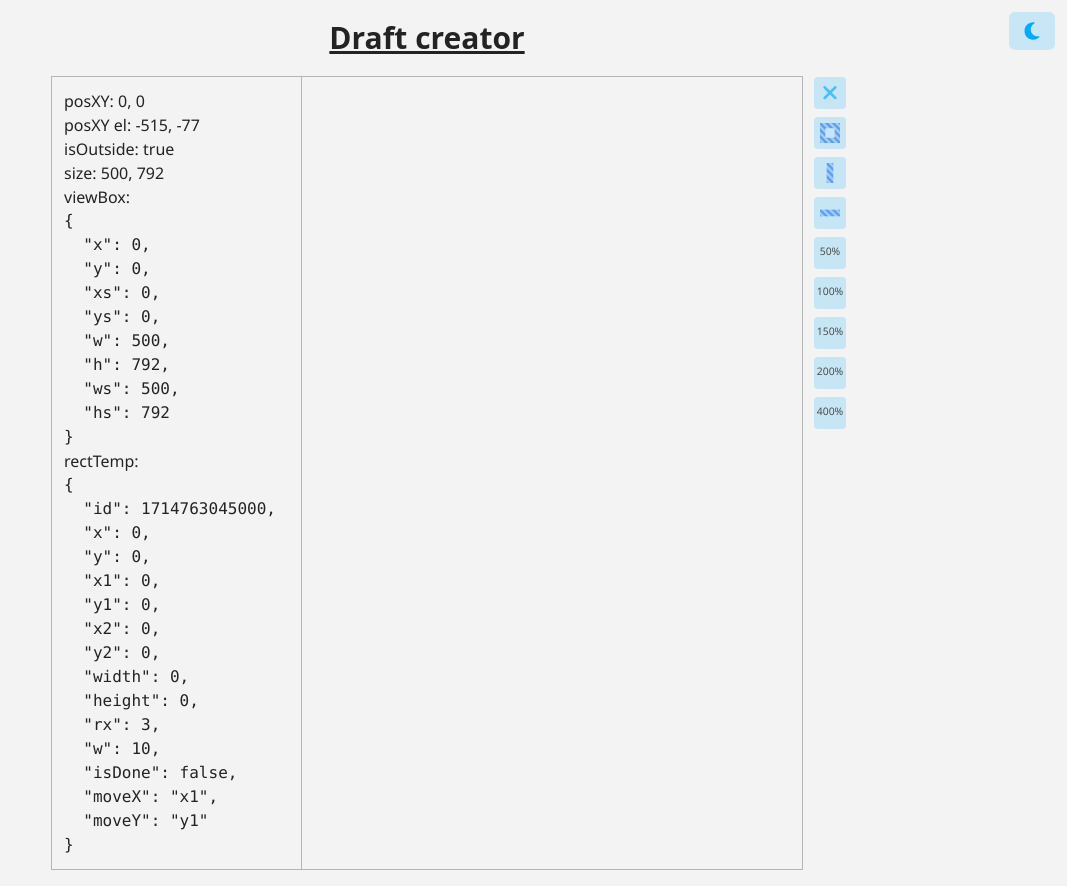
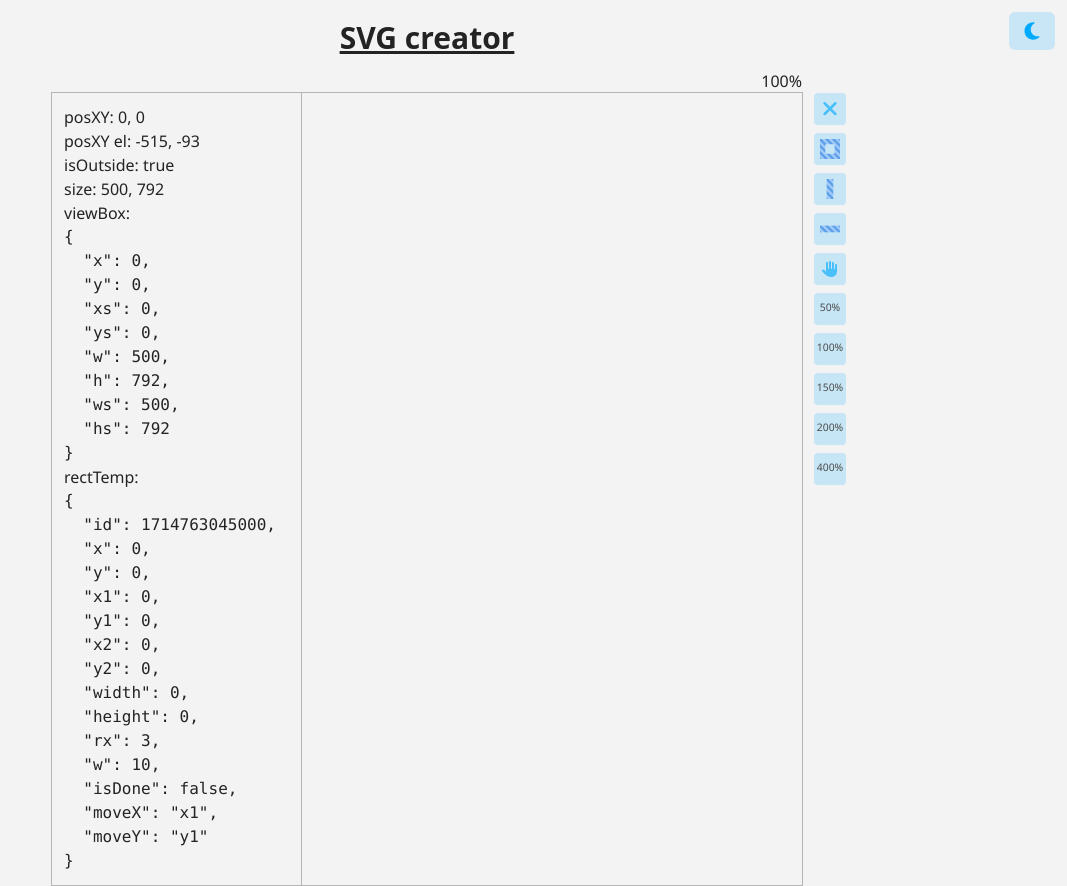
Before and after one commit to Argfan/svg_creator, a Vue app: page / in a window 1280 px wide. Shown: the whole page, without its empty margins (213-1280 px from the left). Built offline with nearby package versions, Linux system fonts and the light colour scheme.

Commit message:
14.05.24

```diff
--- a/src/App.vue
+++ b/src/App.vue
@@ -13,8 +13,8 @@
     <svg v-else class="h-5 w-5" xmlns="http://www.w3.org/2000/svg" viewBox="0 0 384 512"><path d="M223.5 32C100 32 0 132.3 0 256S100 480 223.5 480c60.6 0 115.5-24.2 155.8-63.4c5-4.9 6.3-12.5 3.1-18.7s-10.1-9.7-17-8.5c-9.8 1.7-19.8 2.6-30.1 2.6c-96.9 0-175.5-78.8-175.5-176c0-65.8 36-123.1 89.3-153.3c6.1-3.5 9.2-10.5 7.7-17.3s-7.3-11.9-14.3-12.5c-6.3-.5-12.6-.8-19-.8z"/></svg>
   </button>
 
-  <h1 class="text-3xl font-bold underline text-center dark:text-gray-200 p-5">
-    Draft creator
+  <h1 class="text-3xl font-bold underline text-center dark:text-gray-200 p-5 mb-4">
+    SVG creator
   </h1>
 
   <div class="flex justify-center">
--- a/src/components/SvgContainer.vue
+++ b/src/components/SvgContainer.vue
@@ -14,10 +14,10 @@ import ViewBox from '../models/ViewBox';
 
 const target = ref(null)
 
-// const { x, y, elementX, elementY, isOutside } = useMouseInElement(target)
+const { x, y, elementX, elementY, isOutside, elementWidth, elementHeight } = useMouseInElement(target)
 
 const me = useMEStore()
-const { x, y, elementX, elementY, isOutside, elementWidth, elementHeight } = toRefs(me)
+// const { x, y, elementX, elementY, isOutside, elementWidth, elementHeight } = toRefs(me)
 // const {sourceType, x, y, elementX, elementY, isOutside, elementPositionX, elementPositionY, elementWidth, elementHeight } = useMouseInElement(target)
 
 
@@ -32,14 +32,28 @@ const isDraw = ref(false)
 
 const cursor = ref(cursorArr.a)
 
+const isHand = ref(false)
+const isViewBoxMove = ref(false)
+
+const dX = ref(0)
+const dY = ref(0)
+
 const mouseDown = () => {
   if(isDrawRect.value){
     isDraw.value = true
+  }
+  if(isHand.value) {
+    isViewBoxMove.value = true
+    dX.value = elementX.value + viewBox.x * sArr[sIndex.value]/100
+    dY.value = elementY.value + viewBox.y * sArr[sIndex.value]/100
+    resume()
   }
 }
 
 const mouseUp = () => {
   isDraw.value = false
+  isViewBoxMove.value = false
+  pause()
   if(isDrawRect.value) {
     isDrawRect.value = false
     if(rectTemp.width>40 && rectTemp.height>40) {
@@ -50,20 +64,8 @@ const mouseUp = () => {
     Object.assign(rectTemp, new RRect)
   }
   // if(isVisible.value) rect.isDone = true
-
 }
 
-// const rr = computed(() => {
-//   if (isDraw.value) {
-//     rect.x1 = Math.round(Math.min(rect.x, elementX.value))
-//     rect.x2 = Math.round(Math.max(rect.x, elementX.value))
-//     rect.y1 = Math.round(Math.min(rect.y, elementY.value))
-//     rect.y2 = Math.round(Math.max(rect.y, elementY.value))
-//   }
-//   rect.width = Math.abs(rect.x1 - rect.x2)
-//   rect.height = Math.abs(rect.y1 - rect.y2)
-//   return rect
-// })
 
 const isVisible = computed(() => {
   // if (!isDraw.value) {
@@ -81,19 +83,26 @@ const updateRect = (i: number, r:RRect)=>{
   rectList.value[i]=r
 }
 const addRect = ()=>{
+  clearCursor()
   isDrawRect.value = true
   cursor.value = cursorArr.c
+}
+const handClick = ()=>{
+  clearCursor()
+  isHand.value = true
+  cursor.value = cursorArr.g
+}
+const clearCursor = ()=>{
+  isDrawRect.value = false
+  isHand.value = false
+  cursor.value = cursorArr.a
 }
 
 const {sArrSet} = useScalingContainer()
 const {viewBoxSet} = useViewBox()
 
-
-
 const sArr = ScalingArray
 const sIndex = ref(4)
-
-// const vbs:Ref<number> = ref(sArr[sIndex.value])
 
 const vbScaling = (n: number)=>{
   sIndex.value = n
@@ -114,8 +123,6 @@ const viewBoxScaling = ()=>{
 }
 
 watchOnce(elementWidth, ()=>{
-  console.log(elementWidth.value);
-  console.log(elementHeight.value);
   viewBox.ws = Math.round(elementWidth.value)
   viewBox.hs = Math.round(elementHeight.value)
   viewBox.w=viewBox.ws
@@ -123,28 +130,21 @@ watchOnce(elementWidth, ()=>{
   viewBoxSet(viewBox)
 })
 
+const { pause, resume } = watchPausable(
+  [elementX, elementY], () => wer(),
+)
+pause()
+const wer = ()=>{
+  viewBox.x = -(elementX.value-dX.value) * 100/sArr[sIndex.value]
+  viewBox.y = -(elementY.value-dY.value) * 100/sArr[sIndex.value]
+  viewBoxSet(viewBox)
+}
+
+
+
 onMounted(()=>{
   me.MEInint(target.value)
-  console.log(target.value);
-
-  console.log(elementWidth.value);
-  console.log('scroll');
-  // console.log(elementHeight.value);
-
-  // viewBox.w = elementWidth.value
-  // viewBox.h = elementHeight.value
-
-  // window.addEventListener('click', ()=>{
-  //   console.log('scroll');
-  // })
 })
-
-onUnmounted(()=>{
-  // window.removeEventListener('click', ()=>{
-  //   'remove'
-  // })
-})
-
 
 
 useEventListener(window, 'mousewheel', (evt: WheelEvent) => {
@@ -156,131 +156,10 @@ useEventListener(window, 'mousewheel', (evt: WheelEvent) => {
   }
 })
 
-
-
-
-// const { pause, resume } = watchPausable(
-//   [elementX, elementY], () => wer(),
-// )
-// pause()
-
-// type keyArr = Array<keyof RRect>
-// const dPoint: Ref<keyArr>= ref(['x1'])
-// const dType =ref('h')
-
-// const sc_h1_move = (b: boolean, type: string, d: keyArr)=>{
-//   if(b){
-//     if(!sc_isMove.value) {
-
-//       dType.value = type
-
-//       dPoint.value = d
-//       dPoint.value.forEach(el=>{
-//          dif_X.value = elementX.value - (+rect[el]);
-//          dif_Y.value = elementY.value - (+rect[el]);
-//       })
-
-//       if(dType.value=='h') cursor.value = cursorArr.e
-//       if(dType.value=='v') cursor.value = cursorArr.n
-//       if(dType.value=='hv') cursor.value = cursorArr.ne
-//       if(dType.value=='vh') cursor.value = cursorArr.nw
-//       sc_isMove.value = true
-//       resume()
-//     }
-//   } else MoveReset()
-// }
-
-// const MoveReset =()=>{
-//   sc_isMove.value = false
-//   cursor.value = cursorArr.a
-//   pause()
-// }
-
-// const wer = ()=>{
-//   if(sc_isMove.value){
-
-//     // dPoint.value.forEach((el: keyof RRect)=>{
-//       if(rect.width>=40 && rect.height>=40){
-
-//         if(dType.value=='h') rect[dPoint.value[0]] = elementX.value - dif_X.value
-//         if(dType.value=='v') rect[dPoint.value[0]] = elementY.value - dif_Y.value
-//         if(dType.value=='hv') {
-//           rect[dPoint.value[0]] = elementX.value - dif_X.value
-//           rect[dPoint.value[1]] = elementY.value - dif_Y.value
-//         }
-//       }
-//       else {
-//         if(dPoint.value[0]=='x1') rect.x1 = rect.x2 - 40
-//         if(dPoint.value[0]=='x2') rect.x2 = rect.x1 + 40
-//         if(dPoint.value[0]=='y1') rect.y1 = rect.y2 - 40
-//         if(dPoint.value[0]=='y2') rect.y2 = rect.y1 + 40
-
-//         MoveReset()
-//       }
-    // })
-
-    // if(dPoint.value[0] == 'x1'){
-    //   if(elementX.value<=rect.x2-30)
-    //   rect.x1 = elementX.value - dif_X.value
-    // }
-    // if(dPoint.value[0] == 'x2'){
-    //   if(elementX.value>=rect.x1+30)
-    //   rect.x2 = elementX.value - dif_X.value
-    // }
-    // if(dPoint.value[0] == 'y1'){
-    //   if(elementY.value<=rect.y2-30)
-    //   rect.y1 = elementY.value - dif_Y.value
-    // }
-    // if(dPoint.value[0] == 'y2'){
-    //   if(elementY.value>=rect.y1+30)
-    //   rect.y2 = elementY.value - dif_Y.value
-    // }
-//   }
-// }
-
-// const sc_H1 = computed(()=>{
-//   return { x: rect.x1, y: rect.y1, w: 10, h: rect.height, c_type: cursorArr.e}
-// })
-// const sc_H2 = computed(()=>{
-//   return { x: rect.x2-10, y: rect.y1, w: 10, h: rect.height, c_type: cursorArr.e}
-// })
-// const sc_V1 = computed(()=>{
-//   return { x: rect.x1, y: rect.y1, w: rect.width, h: 10, c_type: cursorArr.n}
-// })
-// const sc_V2 = computed(()=>{
-//   return { x: rect.x1, y: rect.y2-10, w: rect.width, h: 10, c_type: cursorArr.n}
-// })
-// const sc_H1V1 = computed(()=>{
-//   return { x: rect.x1-10, y: rect.y1-10, w: 30, h: 30, c_type: cursorArr.nw}
-// })
-// const sc_H2V1 = computed(()=>{
-//   return { x: rect.x2-20, y: rect.y1-10, w: 30, h: 30, c_type: cursorArr.ne}
-// })
-// const sc_H1V2 = computed(()=>{
-//   return { x: rect.x1-10, y: rect.y2-20, w: 30, h: 30, c_type: cursorArr.ne}
-// })
-// const sc_H2V2 = computed(()=>{
-//   return { x: rect.x2-20, y: rect.y2-20, w: 30, h: 30, c_type: cursorArr.nw}
-// })
-
-
 </script>
 
 <template>
-  <!-- <svg xmlns="http://www.w3.org/2000/svg">
-      <pattern id="pattern" width="99" height="70" patternUnits="userSpaceOnUse">
-          <path d="m0 67h96V35H0V32h47V0h3v32h49V0H0"></path>
-      </pattern>
-      <filter id="filter">
-          <feDropShadow dx="0" dy="0" result="s"></feDropShadow>
-          <feTurbulence type="fractalNoise" baseFrequency=".01" numOctaves="9"></feTurbulence>
-          <feComposite in="s" operator="arithmetic" k2=".7" k3=".35"></feComposite>
-          <feDiffuseLighting lighting-color="#f84" surfaceScale="9">
-              <feDistantLight azimuth="225" elevation="9"></feDistantLight>
-          </feDiffuseLighting>
-      </filter>
-      <rect width="100%" height="100%" fill="url(#pattern)" filter="url(#filter)"></rect>
-  </svg> -->
+
 
   <div class="svg_container flex relative"
 
@@ -328,20 +207,10 @@ useEventListener(window, 'mousewheel', (evt: WheelEvent) => {
       <SvgDrawRect
         v-if="isDrawRect"
         v-model:rect="rectTemp"
-
         :drawStrat="isDraw"
       />
-
-      <!-- <SvgSizeCorrect v-if="rect.isDone" :dd="sc_H1"    @sc_h1_move="b=>sc_h1_move(b, 'h', ['x1'])" />
-      <SvgSizeCorrect v-if="rect.isDone" :dd="sc_H2"    @sc_h1_move="b=>sc_h1_move(b, 'h', ['x2'])" />
-      <SvgSizeCorrect v-if="rect.isDone" :dd="sc_V1"    @sc_h1_move="b=>sc_h1_move(b, 'v', ['y1'])" />
-      <SvgSizeCorrect v-if="rect.isDone" :dd="sc_V2"    @sc_h1_move="b=>sc_h1_move(b, 'v', ['y2'])" />
-      <SvgSizeCorrect v-if="rect.isDone" :dd="sc_H1V1"  @sc_h1_move="b=>sc_h1_move(b, 'hv', ['x1', 'y1'])" />
-      <SvgSizeCorrect v-if="rect.isDone" :dd="sc_H2V1"  @sc_h1_move="b=>sc_h1_move(b, 'vh', ['x2', 'y1'])" />
-      <SvgSizeCorrect v-if="rect.isDone" :dd="sc_H1V2"  @sc_h1_move="b=>sc_h1_move(b, 'hv', ['x1', 'y2'])" />
-      <SvgSizeCorrect v-if="rect.isDone" :dd="sc_H2V2"  @sc_h1_move="b=>sc_h1_move(b, 'vh', ['x2', 'y2'])" /> -->
-
     </svg>
+    <div class="absolute bottom-full right-0">{{ sArr[sIndex] }}%</div>
     <div class="d_control absolute left-full t-0 px-3">
       <div class="dc_item" @click="rectClear">
         <svg class="w-4" xmlns="http://www.w3.org/2000/svg" viewBox="0 0 384 512"><path d="M342.6 150.6c12.5-12.5 12.5-32.8 0-45.3s-32.8-12.5-45.3 0L192 210.7 86.6 105.4c-12.5-12.5-32.8-12.5-45.3 0s-12.5 32.8 0 45.3L146.7 256 41.4 361.4c-12.5 12.5-12.5 32.8 0 45.3s32.8 12.5 45.3 0L192 301.3 297.4 406.6c12.5 12.5 32.8 12.5 45.3 0s12.5-32.8 0-45.3L237.3 256 342.6 150.6z"/></svg>
@@ -360,6 +229,9 @@ useEventListener(window, 'mousewheel', (evt: WheelEvent) => {
         <svg viewBox="0 0 30 30" width="20" height="20">
           <path d="M 0 10 v 10 h 30 v -10 h -10 Z" fill="url(#wall-pattern)"/>
         </svg>
+      </div>
+      <div class="dc_item" @click="handClick" :class="{'active': isHand}">
+        <svg class="w-4" xmlns="http://www.w3.org/2000/svg" viewBox="0 0 512 512"><path d="M288 32c0-17.7-14.3-32-32-32s-32 14.3-32 32V240c0 8.8-7.2 16-16 16s-16-7.2-16-16V64c0-17.7-14.3-32-32-32s-32 14.3-32 32V336c0 1.5 0 3.1 .1 4.6L67.6 283c-16-15.2-41.3-14.6-56.6 1.4s-14.6 41.3 1.4 56.6L124.8 448c43.1 41.1 100.4 64 160 64H304c97.2 0 176-78.8 176-176V128c0-17.7-14.3-32-32-32s-32 14.3-32 32V240c0 8.8-7.2 16-16 16s-16-7.2-16-16V64c0-17.7-14.3-32-32-32s-32 14.3-32 32V240c0 8.8-7.2 16-16 16s-16-7.2-16-16V32z"/></svg>
       </div>
       <div class="dc_item" @click="vbScaling(2)">
         50%
--- a/src/components/SvgDrawRect.vue
+++ b/src/components/SvgDrawRect.vue
@@ -50,12 +50,10 @@ watchAtMost(
   drawStrat,
   (b)=>{
     if(b) {
-      console.log(elementX.value, 0, elementWidth.value, viewBox.x, viewBox.x+viewBox.w);
-
       rect.value.x = tempX()
       rect.value.y = tempY()
       resume()
-    } else pause()
+    } else stop()
   },
   {count: 2}
 
--- a/src/components/SvgRect.vue
+++ b/src/components/SvgRect.vue
@@ -65,7 +65,7 @@ const sc_H1 = computed(()=>{
       :d="d"
       fill="url(#wall-pattern)"
     />
-    <SvgSizeCorrect v-if="rect.isDone" :dd="sc_H1" @sc_h1_move="b=>sc_h1_move(b, 'h', ['x1'])" />
+    <!-- <SvgSizeCorrect v-if="rect.isDone" :dd="sc_H1" @sc_h1_move="b=>sc_h1_move(b, 'h', ['x1'])" /> -->
   </g>
 
 </template>
--- a/src/moks/cursorArr.ts
+++ b/src/moks/cursorArr.ts
@@ -7,4 +7,6 @@ export default {
   n: 'n-resize',
   ne: 'ne-resize',
   nw: 'nw-resize',
+  g: 'grab',
+  gn: 'grabbing',
 }
```
Also changed, not shown: src/components/temp.vue (added, +130 -0 lines).
